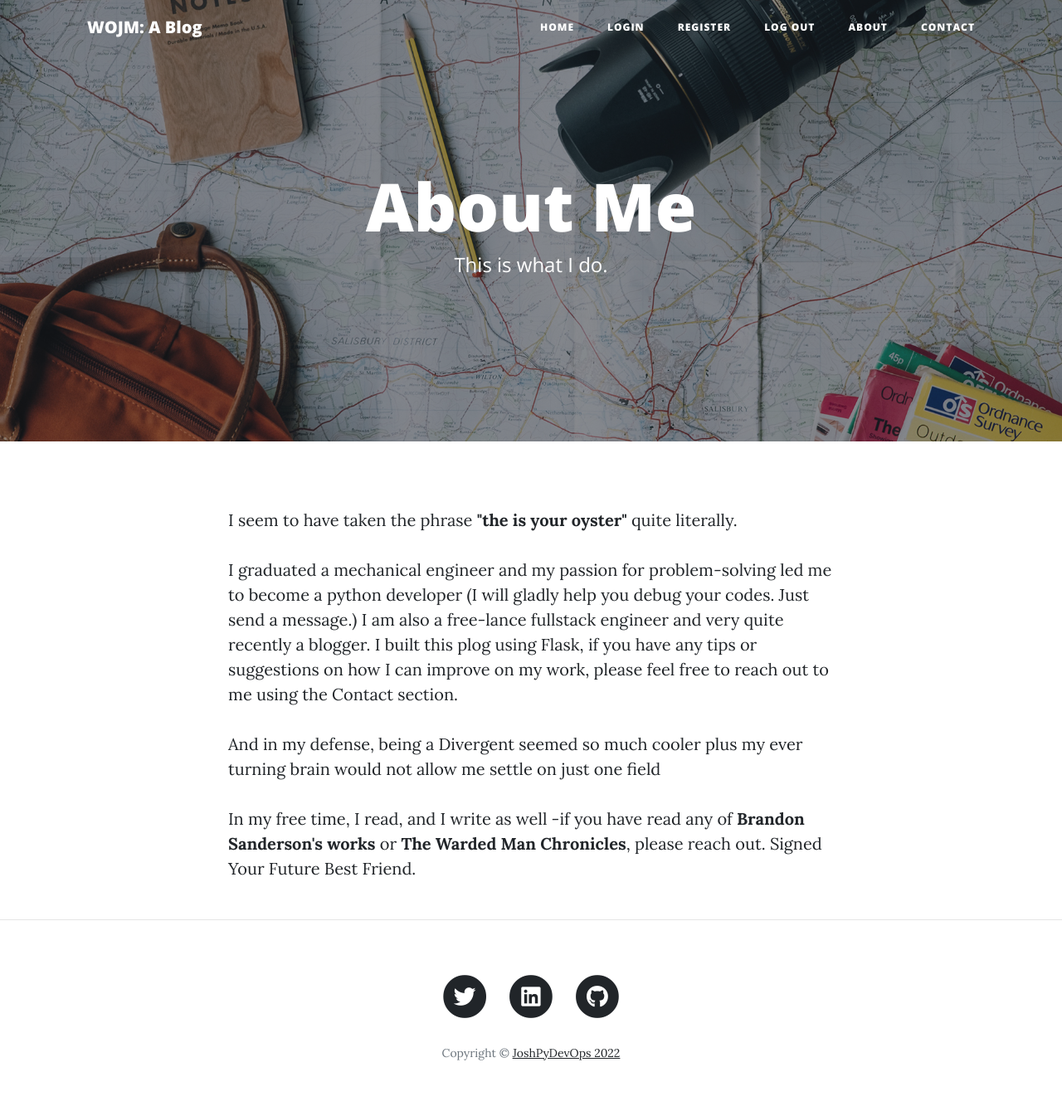
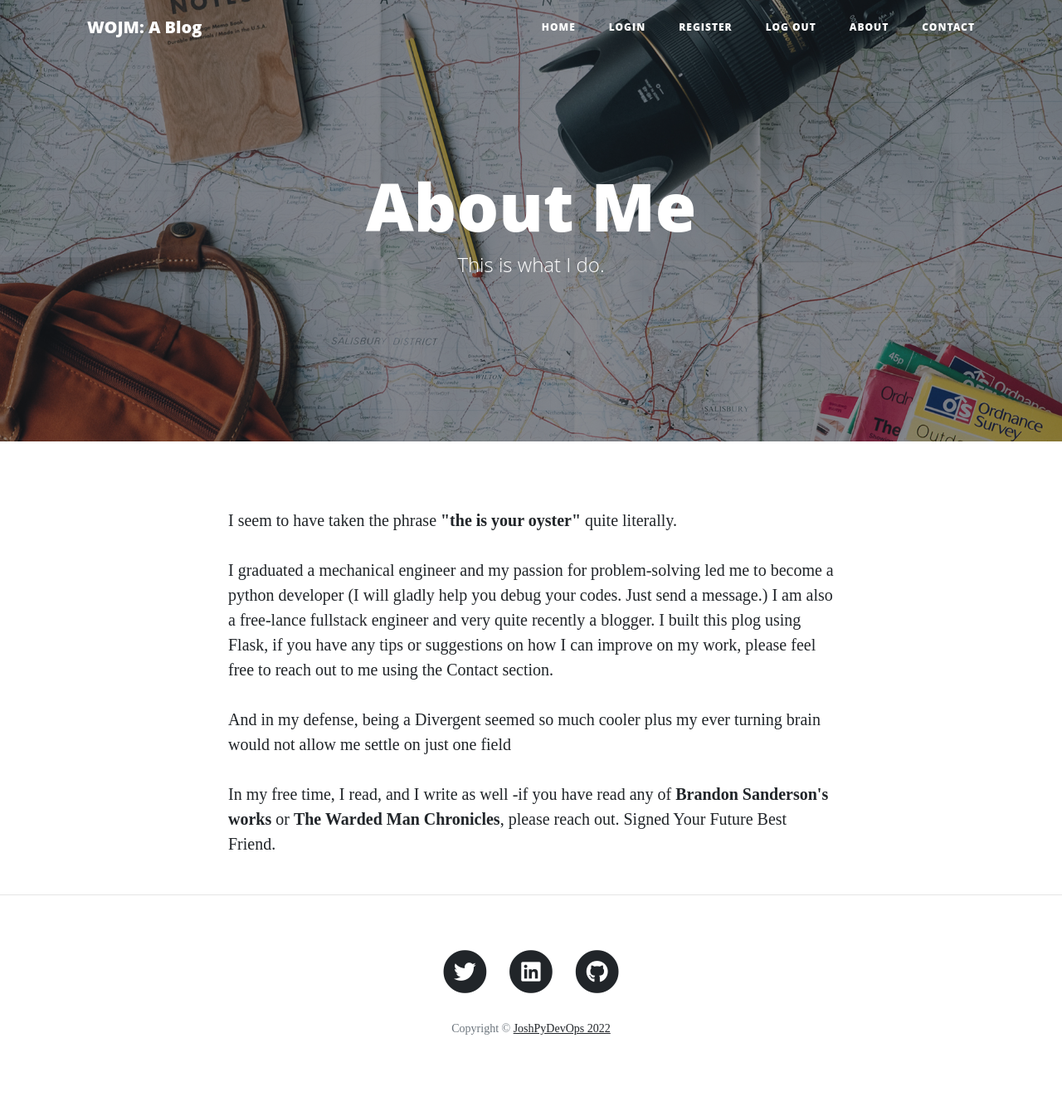
Before and after one commit to joshuaanyang/WOJM-Blog, a Flask app: page /about in a window 1280 px wide. Shown: the whole page at 83% size. After the commit the page ends 1247 px from the top, so only its background shows below. Run offline with Flask 2, Linux system fonts and the light colour scheme; some libraries are stand-ins or nearby versions.

Commit message:
Update header.html

```diff
--- a/templates/header.html
+++ b/templates/header.html
@@ -15,8 +15,9 @@
 
   <!-- Custom fonts for this template -->
   <link href="{{ url_for('static', filename='vendor/fontawesome-free/css/all.min.css')}}" rel="stylesheet" type="text/css">
-  <link href='https://fonts.googleapis.com/css?family=Lora:400,700,400italic,700italic' rel='stylesheet' type='text/css'>
-  <link href='https://fonts.googleapis.com/css?family=Open+Sans:300italic,400italic,600italic,700italic,800italic,400,300,600,700,800' rel='stylesheet' type='text/css'>
+<link rel="preconnect" href="https://fonts.googleapis.com">
+<link rel="preconnect" href="https://fonts.gstatic.com" crossorigin>
+<link href="https://fonts.googleapis.com/css2?family=Poppins:ital,wght@0,200;0,300;0,600;1,400&display=swap" rel="stylesheet">
 
   <!-- Custom styles for this template -->
   <link href="{{ url_for('static', filename='css/clean-blog.min.css')}}" rel="stylesheet">
```
